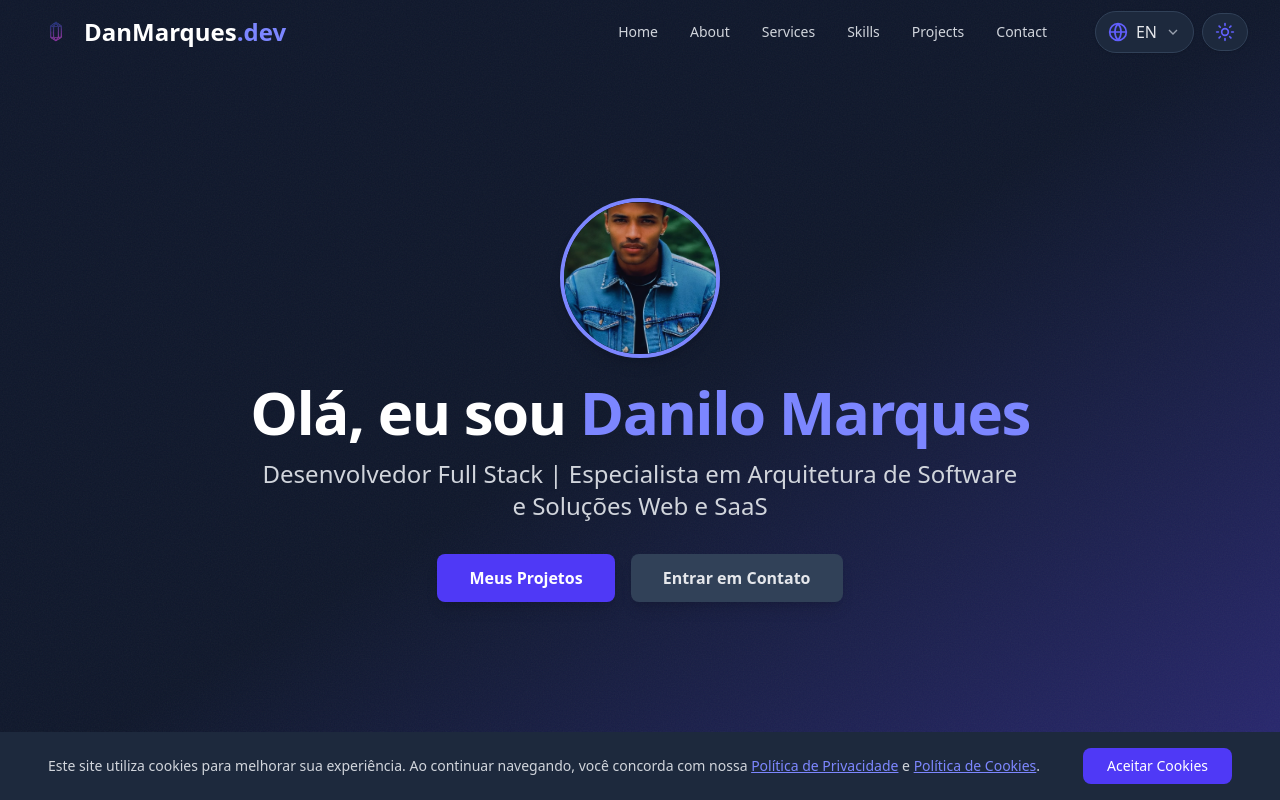
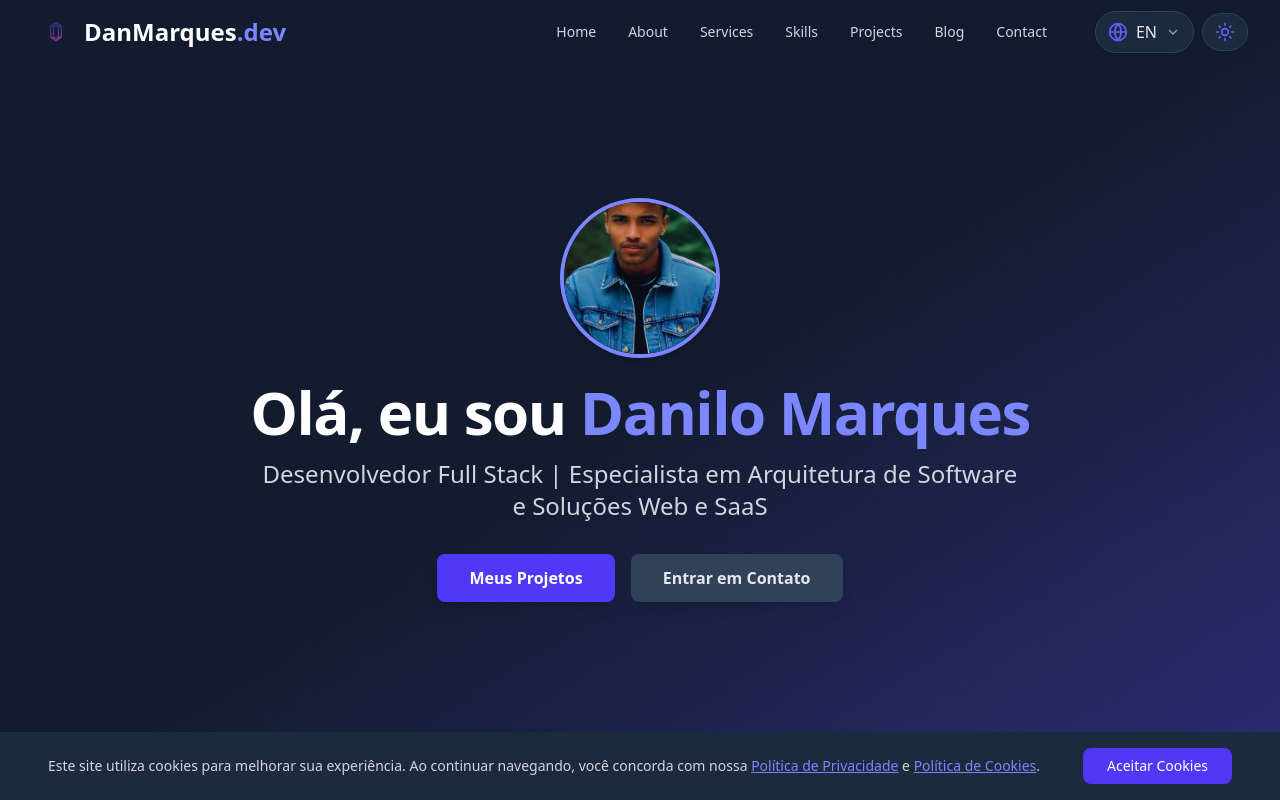
Before and after one commit to danmarquees/danmarquees-portfolio, a React (Vite) app: page / in a window 1280 px wide. Shown: the top 800 px of the page. Built offline with nearby package versions, Linux system fonts and the light colour scheme; no server answers.

Commit message:
update: Adição de mais um card de projeto

```diff
--- a/index.html
+++ b/index.html
@@ -65,7 +65,8 @@
                 "url": "https://danmarques.dev",
                 "sameAs": [
                     "https://github.com/danmarquees",
-                    "https://linkedin.com/in/danilosmarques"
+                    "https://linkedin.com/in/danilosmarques",
+                    "https://substack.com/@danmarques"
                 ],
                 "knowsAbout": [
                     "Python",
--- a/public/locales/en/translation.json
+++ b/public/locales/en/translation.json
@@ -6,6 +6,7 @@
      "projects": "Projects",
      "skills": "Skills",
      "contact": "Contact",
+     "blog": "Blog",
      "theme": "Theme"
    },
   "about": {
@@ -47,6 +48,11 @@
        "title": "Sentimind API (MLOps)",
        "description": "Microservice for sentiment analysis and text summarization, built with FastAPI and Hugging Face models. MLOps focused.",
        "microservice": "Microservice"
+     },
+     "indiaoasis": {
+       "title": "India Oasis",
+       "description": "Complete e-commerce system developed in Django, optimized for GoDaddy cPanel hosting.",
+       "ecommerce": "E-commerce"
      }
   },
   "skills": {
--- a/public/locales/pt/translation.json
+++ b/public/locales/pt/translation.json
@@ -6,6 +6,7 @@
      "projects": "Projetos",
      "skills": "Habilidades",
      "contact": "Contato",
+     "blog": "Blog",
      "theme": "Tema"
    },
   "about": {
@@ -47,6 +48,11 @@
        "title": "Sentimind API (MLOps)",
        "description": "Microsserviço para análise de sentimento e sumarização de texto, construído com FastAPI e modelos Hugging Face. Foco em MLOps.",
        "microservice": "Microsserviço"
+     },
+     "indiaoasis": {
+       "title": "India Oasis",
+       "description": "Sistema de e-commerce completo desenvolvido em Django, otimizado para hospedagem cPanel da GoDaddy.",
+       "ecommerce": "E-commerce"
      }
   },
   "skills": {
--- a/src/components/Header.jsx
+++ b/src/components/Header.jsx
@@ -13,6 +13,7 @@ import {
   Mail,
   Sun,
   Moon,
+  BookOpen,
 } from "lucide-react";
 
 const Header = () => {
@@ -37,6 +38,7 @@ const Header = () => {
     { name: t("header.services"), href: "#services", icon: Briefcase },
     { name: t("header.skills"), href: "#skills", icon: Award },
     { name: t("header.projects"), href: "#projects", icon: Code },
+    { name: t("header.blog"), href: "https://substack.com/@danmarques", icon: BookOpen },
     { name: t("header.contact"), href: "#contact", icon: Mail },
   ];
 
@@ -46,6 +48,8 @@ const Header = () => {
         key={link.name}
         href={link.href}
         onClick={() => isMobile && setIsMobileMenuOpen(false)}
+        target={link.href.startsWith('http') ? '_blank' : undefined}
+        rel={link.href.startsWith('http') ? 'noopener noreferrer' : undefined}
         className={`
           ${isMobile ? `flex items-center px-4 py-3 text-lg ${isDark ? "text-gray-200" : "text-gray-700"} ${themeClasses.hoverBg} rounded-lg transition-colors` : `text-sm font-medium ${isDark ? "text-gray-300" : "text-gray-600"} ${themeClasses.hoverText} transition-colors`}
         `}
--- a/src/components/ProjectsSection.jsx
+++ b/src/components/ProjectsSection.jsx
@@ -44,6 +44,26 @@ const ProjectsSection = () => {
        ],
        imageUrl:
          "https://placehold.co/600x400/1e293b/6366f1?text=Sentimind+API&font=inter",
+       liveUrl: "#",
+       githubUrl: "#",
+     },
+     {
+       title: t("projects.indiaoasis.title"),
+       description: t("projects.indiaoasis.description"),
+       tags: [
+         "Django 5.2.3",
+         "Python 3.11+",
+         "MySQL/MariaDB",
+         "HTML5",
+         "CSS3",
+         "JavaScript",
+         "Bootstrap",
+         "MercadoPago API",
+         "Melhor Envio API",
+         "FileBasedCache",
+         t("projects.indiaoasis.ecommerce"),
+       ],
+       imageUrl: "/banner_india.png",
        liveUrl: "#",
        githubUrl: "#",
      },
```
Also changed, not shown: public/banner_india.png (added), src/components/Footer.jsx (indentation only). Lines whose indentation alone changed are shown as unchanged.
